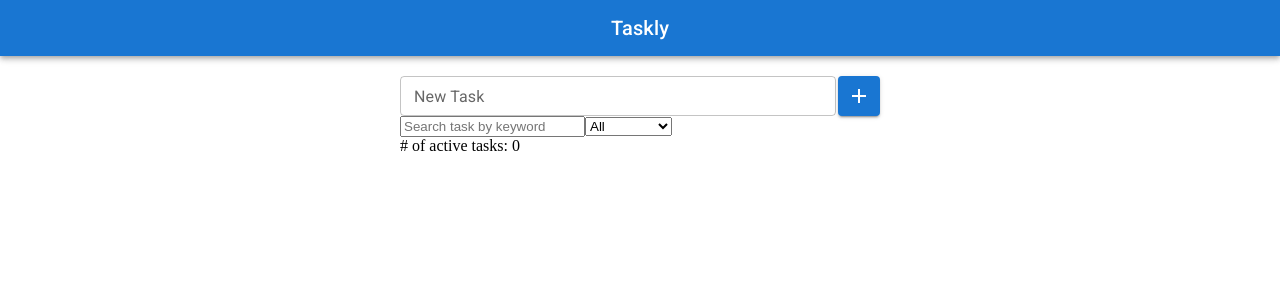
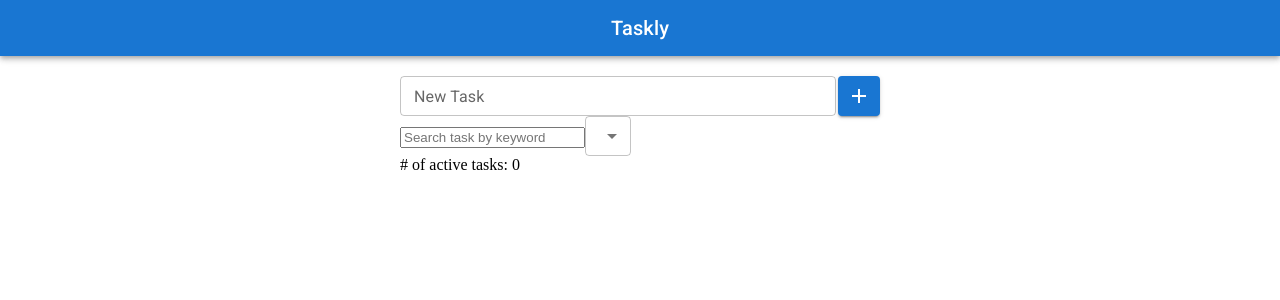
Before and after one commit to Kyubinhan/taskly, a React (Create React App) app: page / in a window 1280 px wide. Shown: the top 300 px of the page. Built offline with nearby package versions, Linux system fonts and the light colour scheme.

Commit message:
Update TaskFilterSelect to use Mui Select
also update affected tests

```diff
--- a/src/components/TaskFilterSelect/TaskFilterSelect.tsx
+++ b/src/components/TaskFilterSelect/TaskFilterSelect.tsx
@@ -1,24 +1,35 @@
+import MenuItem from "@mui/material/MenuItem"
+import Select, { SelectChangeEvent } from "@mui/material/Select"
 import React from "react"
 
 import { TaskFilterOption } from "src/types"
 
 interface Props {
+  option: TaskFilterOption
   onFilterChange: (option: TaskFilterOption) => void
 }
 
-const TaskFilterSelect: React.FC<Props> = ({ onFilterChange }) => {
-  const onChange = (e: React.ChangeEvent<HTMLSelectElement>) => {
+const TaskFilterSelect: React.FC<Props> = ({ option, onFilterChange }) => {
+  const onChange = (e: SelectChangeEvent) => {
     const option = e.target.value as TaskFilterOption
 
     onFilterChange(option)
   }
 
   return (
-    <select data-testid="task-filter-select" onChange={onChange}>
-      <option value={TaskFilterOption.ALL}>All</option>
-      <option value={TaskFilterOption.ACTIVE}>Active</option>
-      <option value={TaskFilterOption.COMPLETED}>Completed</option>
-    </select>
+    <Select
+      value={option}
+      onChange={onChange}
+      size="small"
+      SelectDisplayProps={{
+        // @ts-expect-error
+        "data-testid": "task-filter-select",
+      }}
+    >
+      <MenuItem value={TaskFilterOption.ALL}>All</MenuItem>
+      <MenuItem value={TaskFilterOption.ACTIVE}>Active</MenuItem>
+      <MenuItem value={TaskFilterOption.COMPLETED}>Completed</MenuItem>
+    </Select>
   )
 }
 
--- a/src/types/TaskFilterOption.ts
+++ b/src/types/TaskFilterOption.ts
@@ -1,5 +1,5 @@
 export enum TaskFilterOption {
-  ALL = "all",
-  ACTIVE = "active",
-  COMPLETED = "completed",
+  ALL = "All",
+  ACTIVE = "Active",
+  COMPLETED = "Completed",
 }
```
Also changed, not shown: 2 other files (tests, documents, lock files or other folders).
